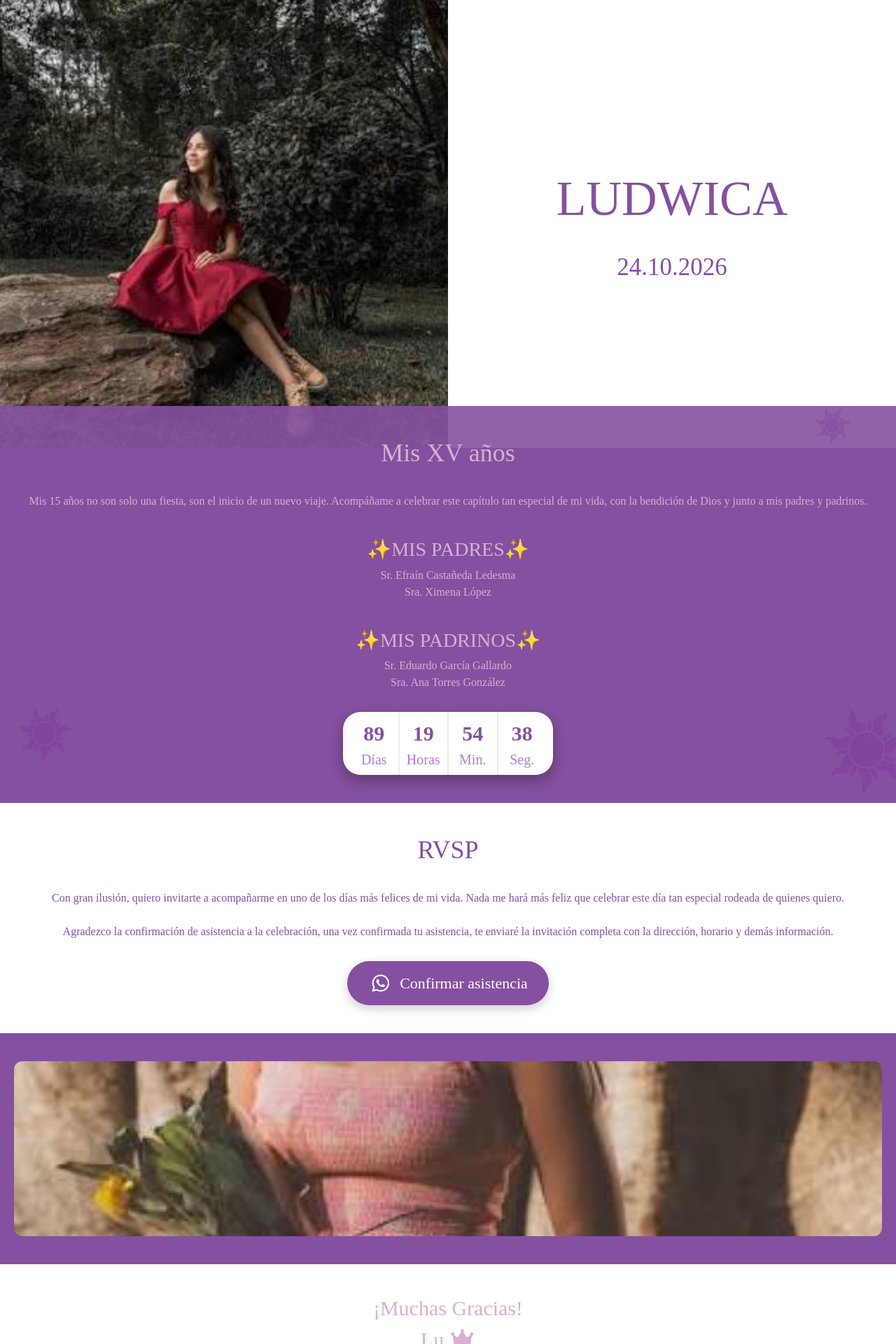
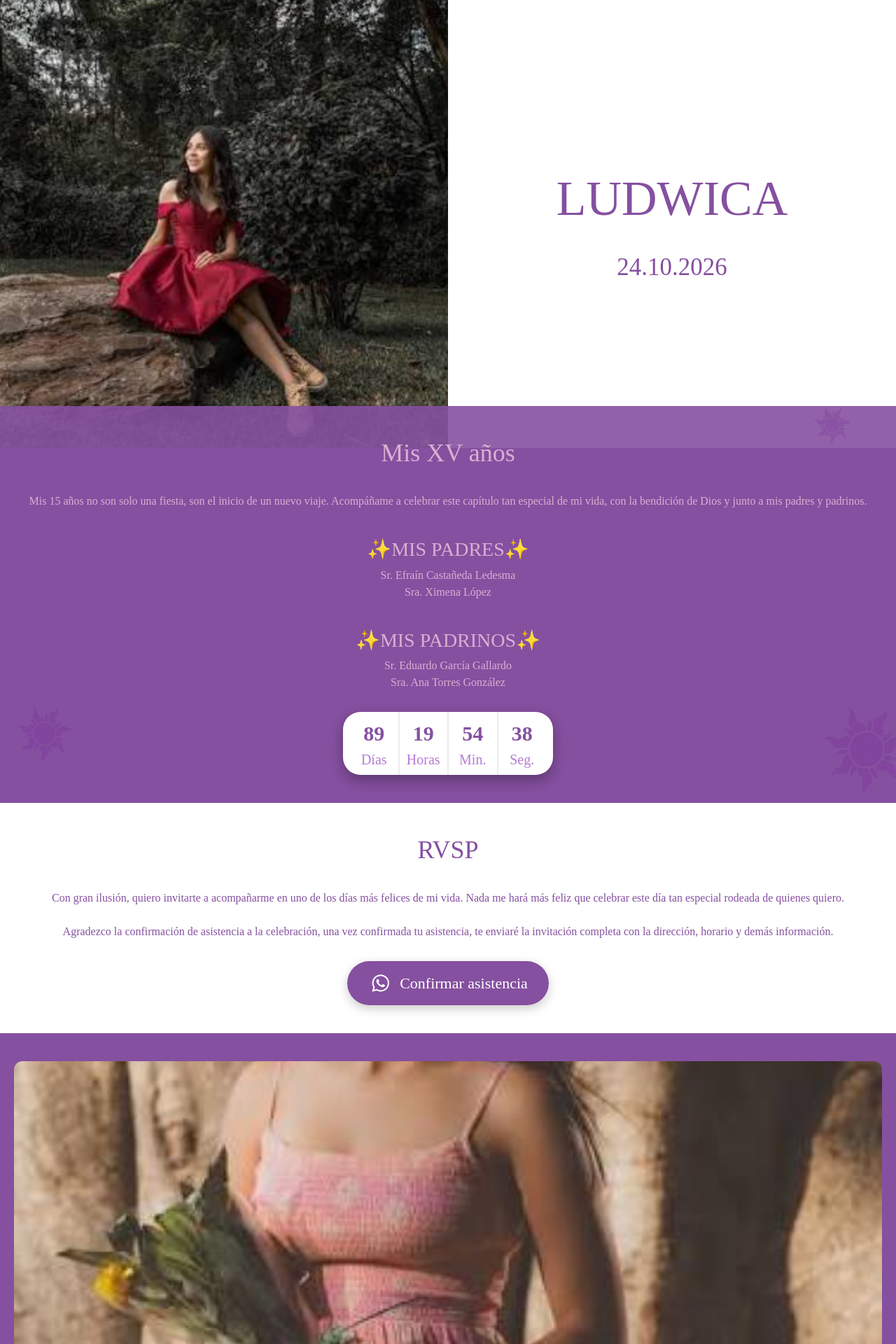
Before and after one commit to VaneGlezT/digital-invitation, an Angular app: page /invitation in a window 1280 px wide. Shown: the top 1920 px of the page at 70% size. Built offline with nearby package versions, Linux system fonts and the light colour scheme.

Commit message:
stop sound

```diff
--- a/src/app/invitation/invitation.component.scss
+++ b/src/app/invitation/invitation.component.scss
@@ -4,7 +4,7 @@
 }
 
 .hero {
-      display: flex;
+    display: flex;
     height: 80vh;
     position: relative;
     z-index: 0;
@@ -183,10 +183,14 @@ p {
 
     swiper-slide img {
         width: 100%;
-        height: 250px;
+        height: 500px;
         object-fit: cover;
         border-radius: 12px;
         display: block;
+
+        @media(max-width:950px) {
+            height: 250px;
+        }
     }
 }
 
@@ -216,7 +220,7 @@ p {
 }
 
 
-@media(max-width:768px) {
+@media(max-width:950px) {
 
     .principal-text {
 
--- a/src/app/invitation/invitation.component.ts
+++ b/src/app/invitation/invitation.component.ts
@@ -1,4 +1,4 @@
-import { Component, CUSTOM_ELEMENTS_SCHEMA, Inject, PLATFORM_ID } from '@angular/core';
+import { Component, CUSTOM_ELEMENTS_SCHEMA, HostListener, Inject, PLATFORM_ID } from '@angular/core';
 import { isPlatformBrowser } from '@angular/common';
 import { AudioService } from '../services/audio.service';
 import { register } from 'swiper/element/bundle';
@@ -19,11 +19,8 @@ export class InvitationComponent {
     minutos: 0,
     segundos: 0
   };
-
   intervalo: any;
-
   fechaEvento = new Date('2026-10-24T20:00:00');
-
   images = [
     'girl.jpeg',
     'girl1.jpeg',
@@ -31,111 +28,77 @@ export class InvitationComponent {
     'girls3.jpeg'
   ];
 
-
   constructor(
     private audioService: AudioService,
     @Inject(PLATFORM_ID) private platformId: Object
   ) {
-
     if (isPlatformBrowser(this.platformId)) {
       register();
     }
-
   }
 
-
   ngOnInit(): void {
-
     this.actualizarContador();
-
     if (isPlatformBrowser(this.platformId)) {
-
       this.intervalo = setInterval(() => {
         this.actualizarContador();
       }, 1000);
-
     }
-
   }
 
-
   async ngAfterViewInit(): Promise<void> {
-
     if (isPlatformBrowser(this.platformId)) {
-
       const AOS = await import('aos');
-
       AOS.default.init({
         once: true,
         duration: 1400,
         offset: 100
       });
-
-
       setTimeout(() => {
         AOS.default.refreshHard();
       }, 2000);
-
     }
-
   }
 
+  @HostListener('window:beforeunload')
+  ngOnLeavePage(): void {
+    this.audioService.stop();
+  }
 
   ngOnDestroy(): void {
-
     if (this.intervalo) {
       clearInterval(this.intervalo);
     }
-
     this.audioService.stop();
-
   }
 
-
   actualizarContador(): void {
-
     const ahora = new Date().getTime();
     const diferencia = this.fechaEvento.getTime() - ahora;
-
-
     if (diferencia <= 0) {
-
       this.tiempo = {
         dias: 0,
         horas: 0,
         minutos: 0,
         segundos: 0
       };
-
       clearInterval(this.intervalo);
-
       return;
-
     }
-
-
     this.tiempo.dias = Math.floor(
       diferencia / (1000 * 60 * 60 * 24)
     );
-
-
     this.tiempo.horas = Math.floor(
       (diferencia % (1000 * 60 * 60 * 24)) /
       (1000 * 60 * 60)
     );
-
-
     this.tiempo.minutos = Math.floor(
       (diferencia % (1000 * 60 * 60)) /
       (1000 * 60)
     );
-
-
     this.tiempo.segundos = Math.floor(
       (diferencia % (1000 * 60)) /
       1000
     );
-
   }
-
 }
```
